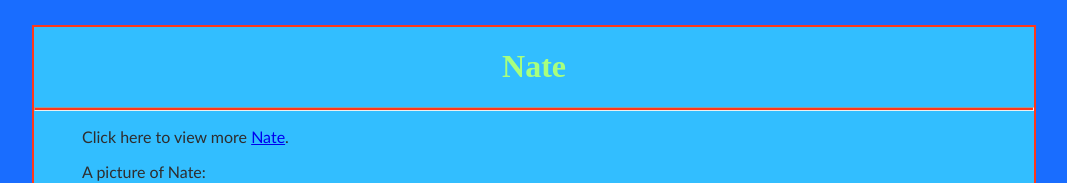
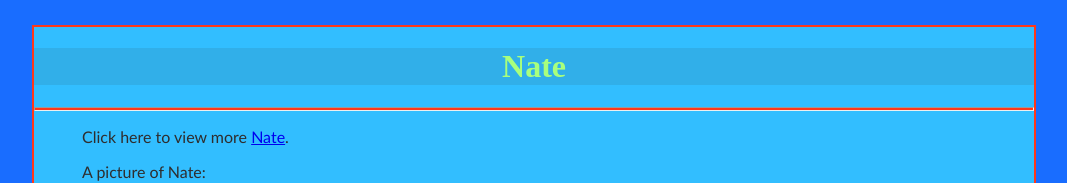
Before and after one commit to bradstevanus1/bradstevanus1.github.io, a plain HTML site: page index.html in a window 1280 px wide. Shown: the top 183 px of the page, without its empty margins (106-1173 px from the left). Drawn offline with Linux system fonts and the light colour scheme.

```diff
--- a/style.css
+++ b/style.css
@@ -1,12 +1,11 @@
 body {
     background: #196dff;
-    text-align: center;
-
+    text-align: left;
 }
 
 #main {
     width: 1000px;
-    height: 600px;
+    height: 800px;
     background: #32beff;
     margin: 25px auto;
     border: solid 2px #ff3819;
@@ -15,8 +14,9 @@ body {
 h1 {
     text-align: center;
     font-family: "Times New Roman", monospace;
-    font: 24pt;
-    color: #a8ff7d
+    font-size: 24pt;
+    color: #a8ff7d;
+    background-color: rgba(45, 45, 45, 0.1);
 }
 
 hr {
```
Also changed, not shown: 1 other file.
